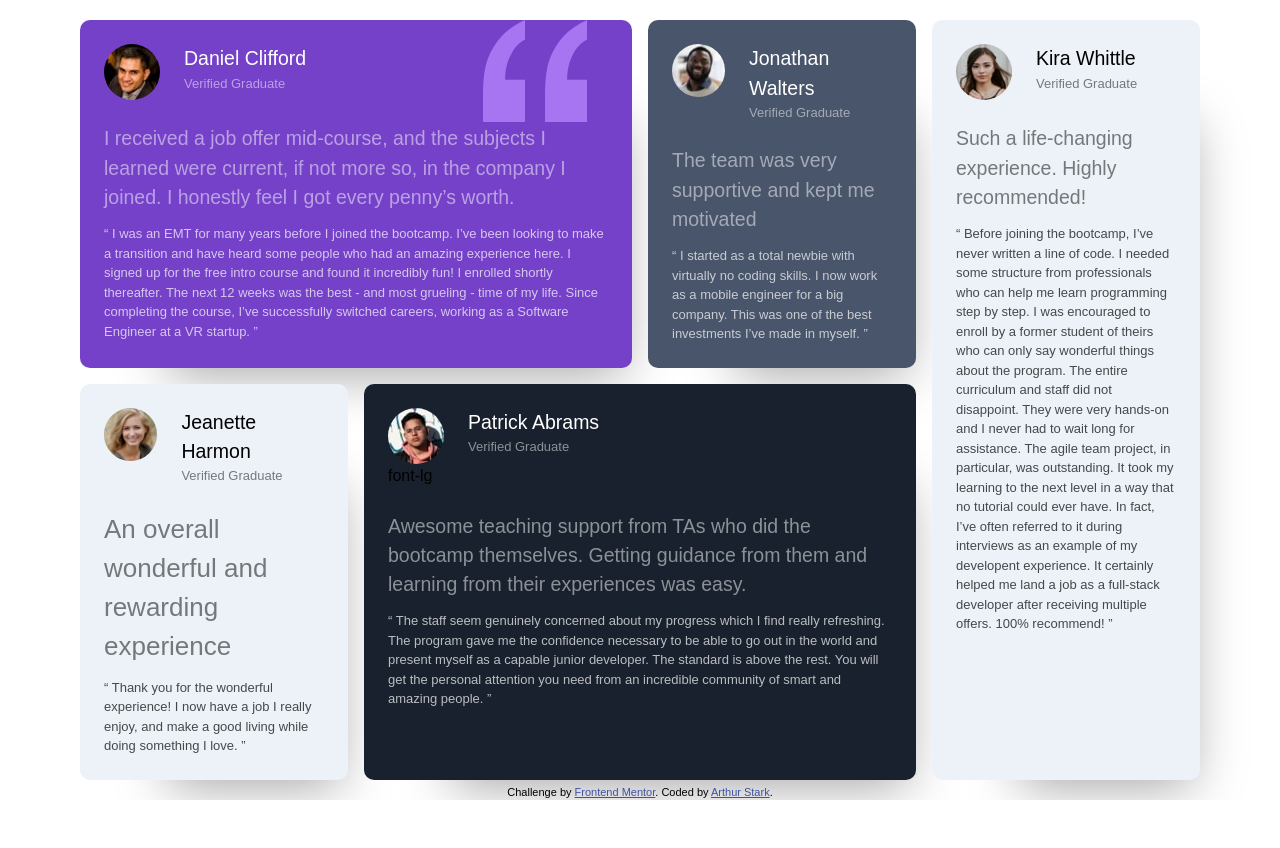
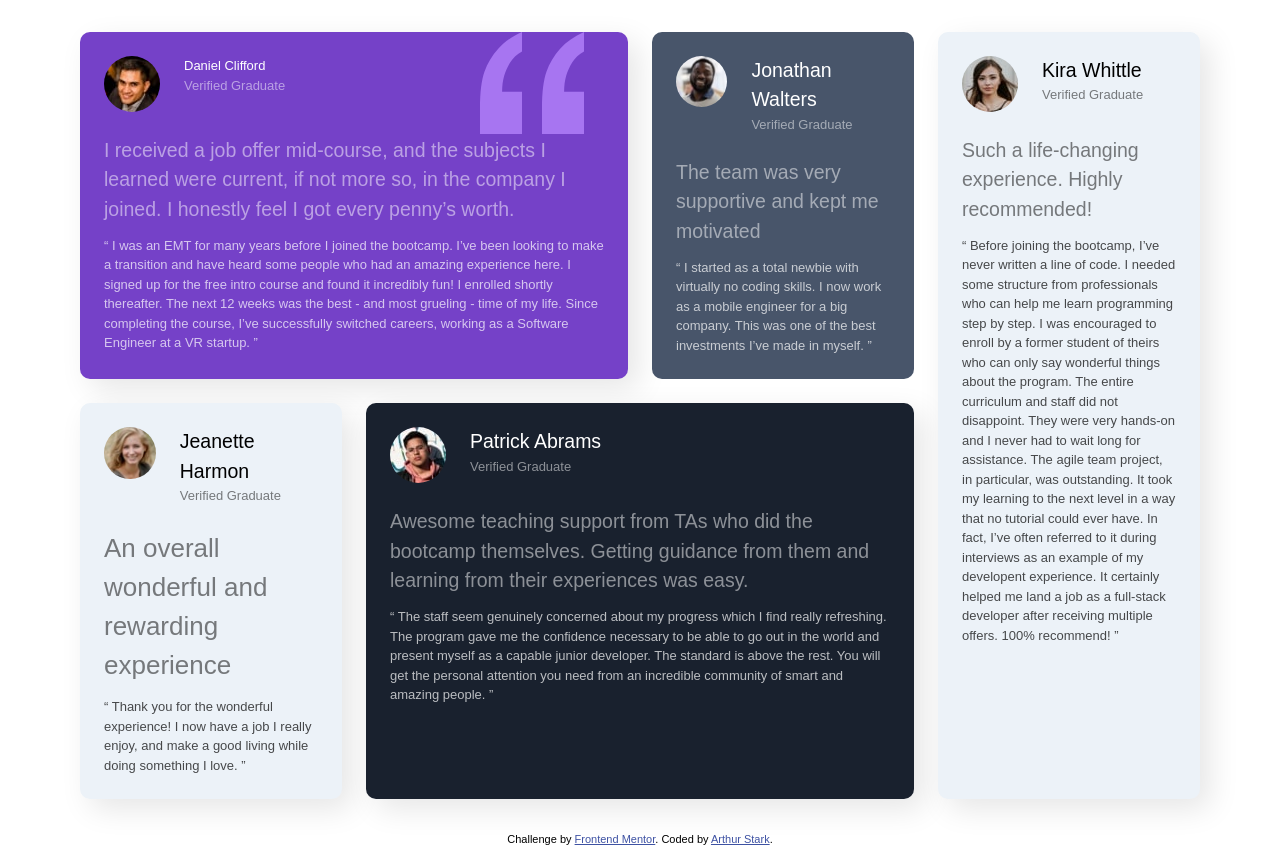
Before and after one commit to art5551/testimonials-grid-section-main, a website: page index.html in a window 1280 px wide. Before the commit the page ends 800 px from the top, so only its background shows below. Drawn offline with Linux system fonts and the light colour scheme.

Commit message:
Added footer

```diff
--- a/css/index.css
+++ b/css/index.css
@@ -66,7 +66,6 @@ img {
 /* End of reset CSS*/
 footer {
   display: flex;
-  position: absolute;
   width: 100%;
   justify-content: center;
   bottom: 0;
@@ -84,16 +83,13 @@ footer {
 
 body {
   display: grid;
-  place-content: center;
   min-height: 100vh;
   background-color: bg-white;
 }
 
 main {
   display: grid;
-  gap: 1rem;
-  padding-block: 1rem;
-  width: min(95%,70rem);
+  gap: 1.5rem;
   grid-auto-columns: 1fr;
   margin-inline: auto;
   grid-template-areas:
@@ -102,6 +98,10 @@ main {
   "three"
   "four"
   "five";
+
+  padding-block: 2rem;
+  width: min(95%,70rem);
+  margin-inline: auto;
 }
 
 article:nth-child(1) {
@@ -120,7 +120,8 @@ article:nth-child(5) {
   grid-area: five;
 }
 
-@media (min-width: 30em) {
+
+@media (min-width: 38em) {
   main {
       grid-template-areas:
       "one one"
@@ -130,7 +131,7 @@ article:nth-child(5) {
   }
 }
 
-@media (min-width: 50em) {
+@media (min-width: 54em) {
   main {
       grid-template-areas:
       "one one two"
@@ -154,7 +155,7 @@ article:nth-child(5) {
 }
 
 .shadows {
-  box-shadow: 2.5rem 3.5rem 3rem -3rem rgb(170, 170, 170);
+  box-shadow: .625rem .625rem 1.875rem rgba(0, 0, 0, 0.1);
 }
 
 .bg-primary {
--- a/index.html
+++ b/index.html
@@ -11,14 +11,14 @@
 </head>
 <body>
   <main>
-    <article class="bg-primary p-2 quote br-sm shadows">
+    <article class="bg-primary p-2 quote br-sm shadows flow">
       <div class="display-f">
         <div>
           <img class="br-full" src="images/image-daniel.jpg" alt="Head shot of Daniel Clifford">
         </div>
 
         <div class="ml-2">
-          <h1 class="text-white font-lg">Daniel Clifford</h1>
+          <h1 class="text-white font-md">Daniel Clifford</h1>
           <p class="text-white font-md o-50">Verified Graduate</p>
         </div>
       </div>
@@ -37,7 +37,7 @@
       </div>
     </article>
 
-    <article class="bg-primary-two p-2 br-sm shadows">
+    <article class="bg-primary-two p-2 br-sm shadow flow">
       <div class="display-f">
         <div>
           <img class="br-full" src="images/image-jonathan.jpg" alt="Head shot of Jonathan Walters">
@@ -58,7 +58,7 @@
         </p>
     </article>
 
-    <article class="bg-neutral-two p-2 br-sm shadows">
+    <article class="bg-neutral-two p-2 br-sm shadows flow">
       <div class="display-f">
         <div>
           <img class="br-full" src="images/image-jeanette.jpg" alt="Head shot of Jeanette Harmon">
@@ -79,7 +79,7 @@
         </p>
     </article>
 
-    <article class="bg-primary-three p-2 br-sm shadows">
+    <article class="bg-primary-three p-2 br-sm shadows flow">
       <div class="display-f">
         <div>
           <img class="br-full" src="images/image-patrick.jpg" alt="Head shot of Patrick Abrams">
@@ -90,7 +90,7 @@
           <p class="text-white font-md o-50">Verified Graduate</p>
         </div>
       </div>
-      <div>font-lg
+      <div>
         <p class="text-white font-lg mt-2 o-50">
           Awesome teaching support from TAs who did the bootcamp themselves. Getting guidance from them and
       learning from their experiences was easy.
@@ -103,7 +103,7 @@
         </p>
     </article>
 
-    <article class="bg-neutral-two p-2 br-sm shadows">
+    <article class="bg-neutral-two p-2 br-sm shadows flow">
       <div class="display-f">
         <div>
           <img class="br-full" src="images/image-kira.jpg" alt="Head shot of Kira Whittle">
```
